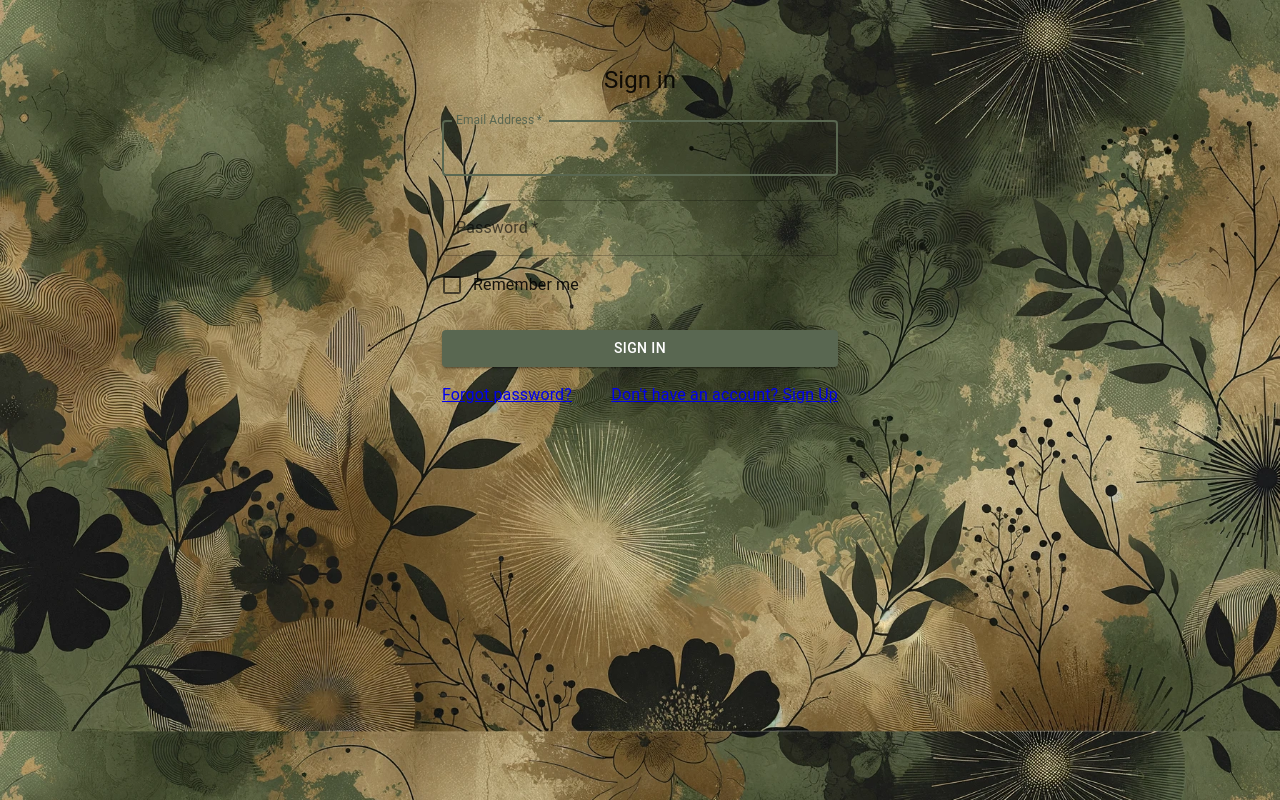
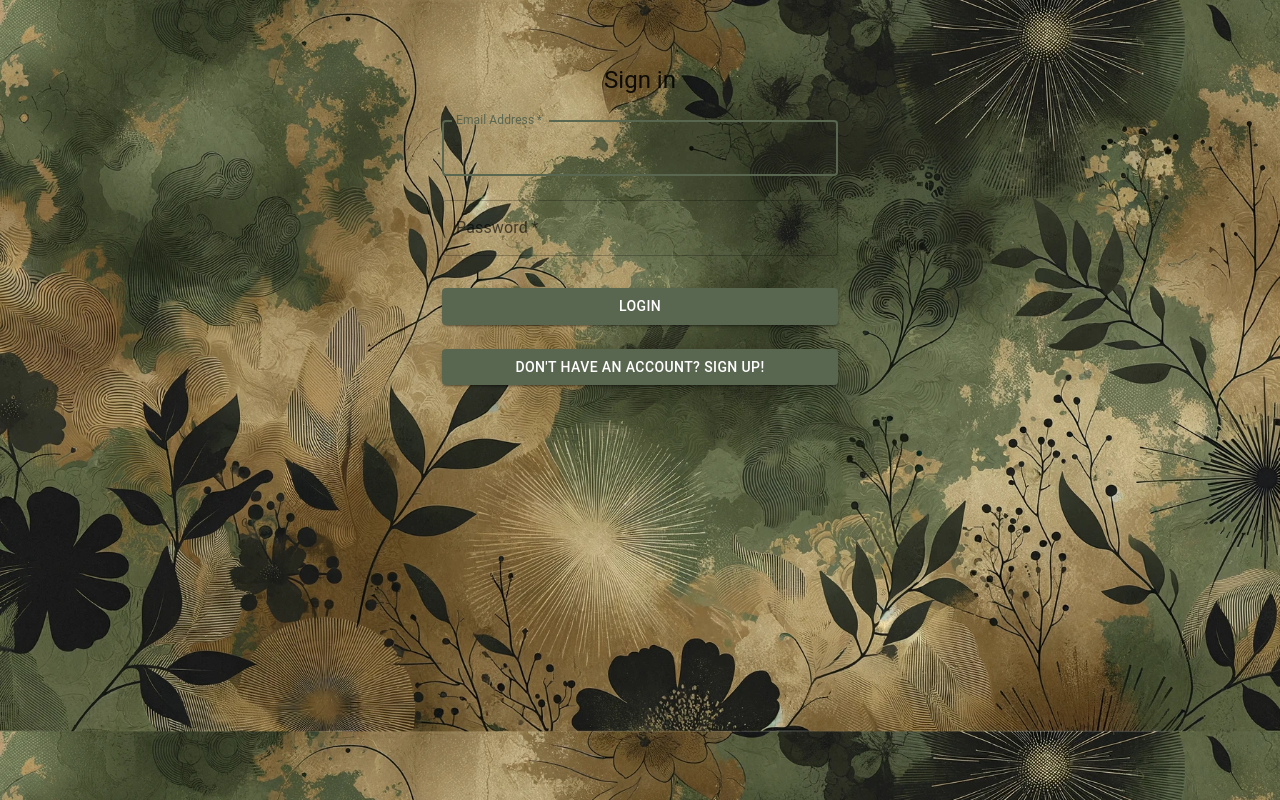
Before and after one commit to MiMeetch/Lifeloom, a React (Vite) app: page / in a window 1280 px wide. Built offline with nearby package versions, Linux system fonts and the light colour scheme; no server answers.

Commit message:
cleaned up login page some

```diff
--- a/src/routes/Login.jsx
+++ b/src/routes/Login.jsx
@@ -1,17 +1,13 @@
-import React, { useState } from 'react';
+import { useState } from 'react';
 import { auth } from '../config/firebase';
 import { signInWithEmailAndPassword } from 'firebase/auth';
 import { useNavigate } from 'react-router-dom';
 import Button from '@mui/material/Button';
 import CssBaseline from '@mui/material/CssBaseline';
 import TextField from '@mui/material/TextField';
-import FormControlLabel from '@mui/material/FormControlLabel';
-import Checkbox from '@mui/material/Checkbox';
-import Grid from '@mui/material/Grid';
 import Box from '@mui/material/Box';
 import Typography from '@mui/material/Typography';
 import Container from '@mui/material/Container';
-import { Link } from 'react-router-dom';
 
 export default function Login() {
   const [email, setEmail] = useState('');
@@ -80,30 +76,21 @@ export default function Login() {
               {error}
             </Typography>
           )}
-          <FormControlLabel
-            control={<Checkbox value="remember" color="primary" />}
-            label="Remember me"
-          />
           <Button
             type="submit"
             fullWidth
             variant="contained"
             sx={{ mt: 3, mb: 2 }}
           >
-            Sign In
+            Login
           </Button>
-          <Grid container>
-            <Grid item xs>
-              <Link href="#" variant="body2">
-                Forgot password?
-              </Link>
-            </Grid>
-            <Grid item>
-              <Link to="/register" variant="body2">
-                {"Don't have an account? Sign Up"}
-              </Link>
-            </Grid>
-          </Grid>
+          <Button to="/register"
+          type="submit"
+          fullWidth
+          variant="contained"
+          sx={{ mt: 1 }}>
+            Don't have an account? Sign Up!
+          </Button>
         </Box>
       </Box>
     </Container>
```
